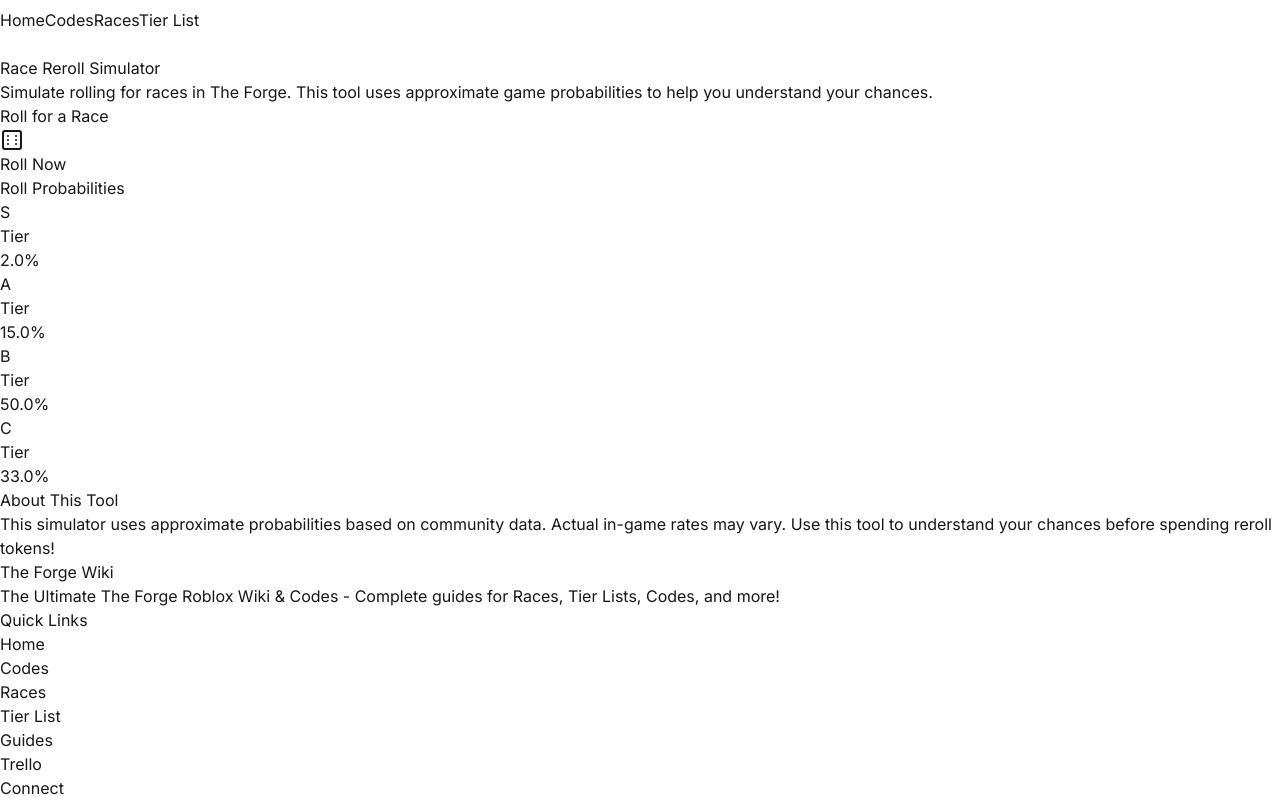
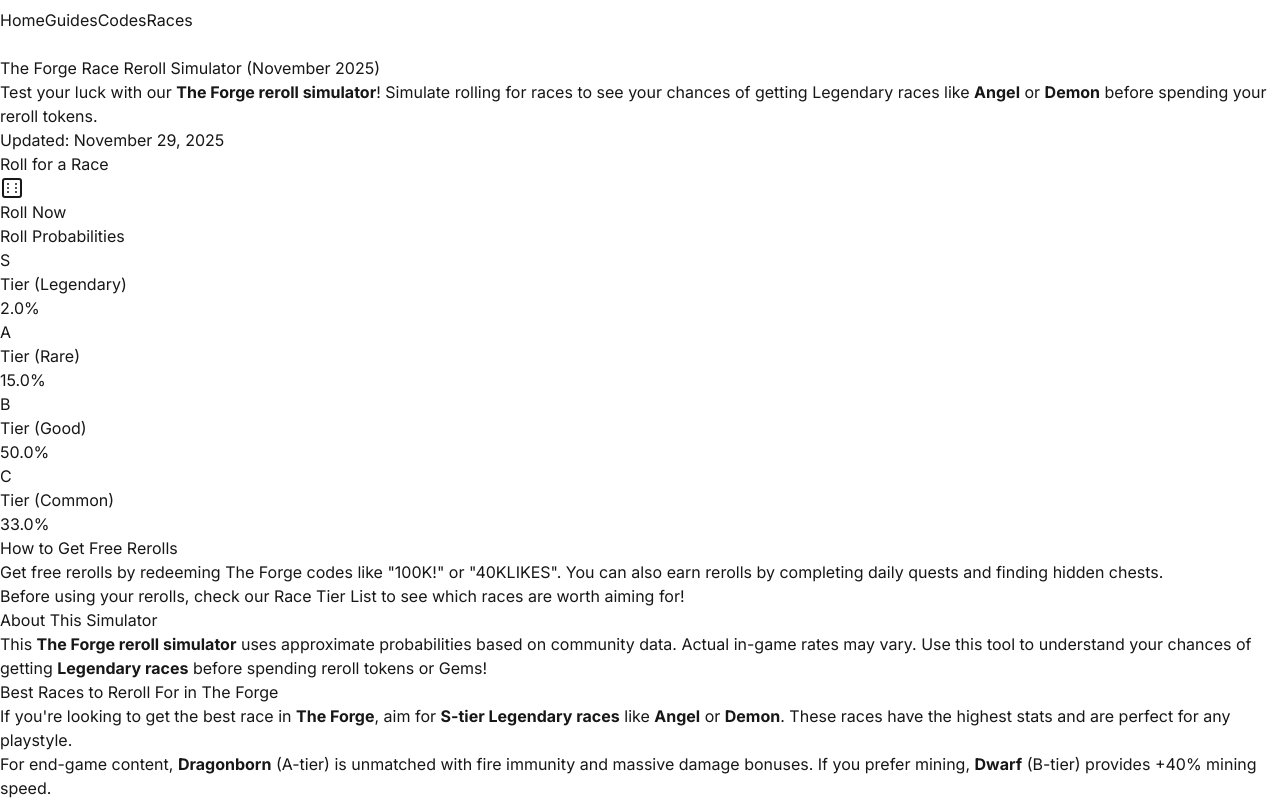
Before and after one commit to baiqwe/thefore, a Next.js app: page /tools/reroll-simulator in a window 1280 px wide. Shown: the part 1320-2120 px from the top of the page. Built offline with nearby package versions, Linux system fonts and the light colour scheme.

Commit message:
Move Guides to top navigation and enhance reroll page with SEO optimization

```diff
--- /dev/null
+++ b/src/app/tools/reroll-simulator/layout.tsx
@@ -0,0 +1,26 @@
+import { Metadata } from "next"
+
+const date = new Date()
+const currentMonth = date.toLocaleString('default', { month: 'long' })
+const currentYear = date.getFullYear()
+
+export const metadata: Metadata = {
+  title: `The Forge Race Reroll Simulator (${currentMonth} ${currentYear}) - Test Your Luck`,
+  description: `Simulate rolling for races in The Forge Roblox. Test your chances of getting Legendary races like Angel or Demon before spending reroll tokens. Updated ${currentMonth} ${currentYear}.`,
+  keywords: [
+    'The Forge Reroll Simulator',
+    'The Forge Race Reroll',
+    'Roblox The Forge Reroll',
+    'The Forge Race Simulator',
+    'The Forge Legendary Race',
+    'The Forge Reroll Calculator',
+  ],
+}
+
+export default function RerollSimulatorLayout({
+  children,
+}: {
+  children: React.ReactNode
+}) {
+  return <>{children}</>
+}
--- a/src/app/tools/reroll-simulator/page.tsx
+++ b/src/app/tools/reroll-simulator/page.tsx
@@ -5,6 +5,7 @@
 import { Button } from "@/components/ui/button"
 import { Badge } from "@/components/ui/badge"
 import { Dice6, RotateCcw } from "lucide-react"
+import Link from "next/link"
 import racesData from "@/data/races.json"
 
 // Race probabilities (example - adjust based on actual game data)
@@ -59,15 +60,61 @@
     C: "from-green-600 to-emerald-600",
   }
 
+  // Dynamic date for SEO
+  const date = new Date()
+  const currentMonth = date.toLocaleString('default', { month: 'long' })
+  const currentYear = date.getFullYear()
+
+  // FAQ Schema for SEO
+  const jsonLd = {
+    '@context': 'https://schema.org',
+    '@type': 'FAQPage',
+    mainEntity: [
+      {
+        '@type': 'Question',
+        name: 'How do I get free rerolls in The Forge?',
+        acceptedAnswer: {
+          '@type': 'Answer',
+          text: 'You can get free rerolls by redeeming codes like "100K!", "40KLIKES", or "20KLIKES" from our codes page. You can also earn rerolls by completing daily quests and finding hidden chests in the Volcanic Depths.',
+        },
+      },
+      {
+        '@type': 'Question',
+        name: 'What are the best races to reroll for in The Forge?',
+        acceptedAnswer: {
+          '@type': 'Answer',
+          text: 'The best races are S-tier Legendary races like Angel and Demon, which have the highest stats. A-tier races like Dragonborn are also excellent for end-game content. Check our Race Tier List guide for complete rankings.',
+        },
+      },
+      {
+        '@type': 'Question',
+        name: 'What are the reroll probabilities in The Forge?',
+        acceptedAnswer: {
+          '@type': 'Answer',
+          text: 'Based on community data, S-tier races have approximately 2% chance, A-tier 15%, B-tier 50%, and C-tier 33%. Use this simulator to understand your chances before spending reroll tokens.',
+        },
+      },
+    ],
+  }
+
   return (
-    <div className="container mx-auto px-4 py-10">
-      <div className="mb-8">
-        <h1 className="text-4xl font-extrabold mb-4 text-zinc-100">
-          Race Reroll Simulator
+    <div className="container mx-auto px-4 py-10 max-w-6xl">
+      {/* Inject Schema */}
+      <script
+        type="application/ld+json"
+        dangerouslySetInnerHTML={{ __html: JSON.stringify(jsonLd) }}
+      />
+
+      {/* SEO Intro Content */}
+      <div className="mb-10 text-center">
+        <h1 className="text-4xl md:text-5xl font-extrabold mb-6 bg-clip-text text-transparent bg-gradient-to-r from-amber-600 to-orange-600">
+          The Forge Race Reroll Simulator ({currentMonth} {currentYear})
         </h1>
-        <p className="text-zinc-400 text-lg">
-          Simulate rolling for races in The Forge. This tool uses approximate
-          game probabilities to help you understand your chances.
+        <p className="text-gray-700 text-lg md:text-xl max-w-2xl mx-auto leading-relaxed">
+          Test your luck with our <strong>The Forge reroll simulator</strong>! Simulate rolling for races to see your chances of getting <span className="font-semibold text-amber-700">Legendary races</span> like <strong>Angel</strong> or <strong>Demon</strong> before spending your reroll tokens.
+        </p>
+        <p className="text-sm text-gray-500 mt-2">
+          Updated: <span className="font-medium text-green-600">{currentMonth} {new Date().getDate()}, {currentYear}</span>
         </p>
       </div>
 
@@ -83,7 +130,7 @@
                 <Button
                   onClick={handleRoll}
                   size="lg"
-                  className="text-lg px-8 py-6"
+                  className="text-lg px-8 py-6 bg-gradient-to-r from-amber-600 to-orange-600 hover:from-amber-700 hover:to-orange-700"
                 >
                   <Dice6 className="mr-2 h-5 w-5" />
                   Roll Now
@@ -100,20 +147,20 @@
                     <h2 className="text-3xl font-bold text-white mb-2">
                       {currentRace.name}
                     </h2>
-                    <Badge variant="secondary" className="text-lg">
+                    <Badge variant="secondary" className="text-lg bg-white/20 text-white">
                       {currentRace.tier} Tier - {currentRace.rarity}
                     </Badge>
                   </div>
-                  <p className="text-zinc-400 mb-4">{currentRace.description}</p>
-                  <div className="bg-zinc-900 rounded-lg p-4">
-                    <h3 className="font-semibold text-zinc-300 mb-2">
+                  <p className="text-gray-700 mb-4 font-medium">{currentRace.description}</p>
+                  <div className="bg-gray-50 rounded-lg p-4 border border-gray-200">
+                    <h3 className="font-semibold text-gray-800 mb-2">
                       Abilities:
                     </h3>
                     <ul className="space-y-1">
                       {currentRace.abilities.map((ability, idx) => (
                         <li
                           key={idx}
-                          className="text-sm text-zinc-400 flex items-center justify-center gap-2"
+                          className="text-sm text-gray-600 flex items-center justify-center gap-2"
                         >
                           <span className="text-amber-500">•</span>
                           {ability}
@@ -130,8 +177,8 @@
                     <RotateCcw className="mr-2 h-4 w-4" />
                     Reset
                   </Button>
-                  <span className="text-zinc-400">
-                    Total Rolls: <strong className="text-amber-500">{rollCount}</strong>
+                  <span className="text-gray-600">
+                    Total Rolls: <strong className="text-amber-600">{rollCount}</strong>
                   </span>
                 </div>
               )}
@@ -149,7 +196,7 @@
                   {rollHistory.map((race, index) => (
                     <div
                       key={index}
-                      className="flex items-center justify-between p-3 bg-zinc-900 rounded-lg border border-zinc-800"
+                      className="flex items-center justify-between p-3 bg-gray-50 rounded-lg border border-gray-200"
                     >
                       <div className="flex items-center gap-3">
                         <Badge
@@ -163,11 +210,11 @@
                         >
                           {race.tier}
                         </Badge>
-                        <span className="font-semibold text-zinc-200">
+                        <span className="font-semibold text-gray-800">
                           {race.name}
                         </span>
                       </div>
-                      <span className="text-xs text-zinc-500">
+                      <span className="text-xs text-gray-500">
                         {race.rarity}
                       </span>
                     </div>
@@ -178,7 +225,7 @@
           )}
         </div>
 
-        {/* Probability Info */}
+        {/* Probability Info & SEO Content */}
         <div className="space-y-6">
           <Card>
             <CardHeader>
@@ -186,47 +233,47 @@
             </CardHeader>
             <CardContent className="space-y-4">
               <div className="space-y-3">
-                <div className="flex items-center justify-between p-3 bg-zinc-900 rounded-lg">
+                <div className="flex items-center justify-between p-3 bg-gradient-to-r from-red-50 to-orange-50 rounded-lg border border-red-200">
                   <div className="flex items-center gap-2">
                     <Badge className="bg-gradient-to-r from-red-600 to-orange-600">
                       S
                     </Badge>
-                    <span className="text-sm text-zinc-300">Tier</span>
+                    <span className="text-sm text-gray-700 font-medium">Tier (Legendary)</span>
                   </div>
-                  <span className="font-bold text-amber-500">
+                  <span className="font-bold text-red-600">
                     {(raceProbabilities.S * 100).toFixed(1)}%
                   </span>
                 </div>
-                <div className="flex items-center justify-between p-3 bg-zinc-900 rounded-lg">
+                <div className="flex items-center justify-between p-3 bg-gradient-to-r from-amber-50 to-yellow-50 rounded-lg border border-amber-200">
                   <div className="flex items-center gap-2">
                     <Badge className="bg-gradient-to-r from-amber-600 to-yellow-600">
                       A
                     </Badge>
-                    <span className="text-sm text-zinc-300">Tier</span>
+                    <span className="text-sm text-gray-700 font-medium">Tier (Rare)</span>
                   </div>
-                  <span className="font-bold text-amber-500">
+                  <span className="font-bold text-amber-600">
                     {(raceProbabilities.A * 100).toFixed(1)}%
                   </span>
                 </div>
-                <div className="flex items-center justify-between p-3 bg-zinc-900 rounded-lg">
+                <div className="flex items-center justify-between p-3 bg-gradient-to-r from-blue-50 to-cyan-50 rounded-lg border border-blue-200">
                   <div className="flex items-center gap-2">
                     <Badge className="bg-gradient-to-r from-blue-600 to-cyan-600">
                       B
                     </Badge>
-                    <span className="text-sm text-zinc-300">Tier</span>
+                    <span className="text-sm text-gray-700 font-medium">Tier (Good)</span>
                   </div>
-                  <span className="font-bold text-amber-500">
+                  <span className="font-bold text-blue-600">
                     {(raceProbabilities.B * 100).toFixed(1)}%
                   </span>
                 </div>
-                <div className="flex items-center justify-between p-3 bg-zinc-900 rounded-lg">
+                <div className="flex items-center justify-between p-3 bg-gradient-to-r from-green-50 to-emerald-50 rounded-lg border border-green-200">
                   <div className="flex items-center gap-2">
                     <Badge className="bg-gradient-to-r from-green-600 to-emerald-600">
                       C
                     </Badge>
-                    <span className="text-sm text-zinc-300">Tier</span>
+                    <span className="text-sm text-gray-700 font-medium">Tier (Common)</span>
                   </div>
-                  <span className="font-bold text-amber-500">
+                  <span className="font-bold text-green-600">
                     {(raceProbabilities.C * 100).toFixed(1)}%
                   </span>
                 </div>
@@ -234,20 +281,47 @@
             </CardContent>
           </Card>
 
+          {/* SEO Content Section */}
           <Card>
             <CardHeader>
-              <CardTitle>About This Tool</CardTitle>
+              <CardTitle>How to Get Free Rerolls</CardTitle>
             </CardHeader>
             <CardContent>
-              <p className="text-sm text-zinc-400 leading-relaxed">
-                This simulator uses approximate probabilities based on community
-                data. Actual in-game rates may vary. Use this tool to
-                understand your chances before spending reroll tokens!
+              <p className="text-sm text-gray-700 leading-relaxed mb-3">
+                Get free rerolls by redeeming <Link href="/codes" className="text-amber-600 hover:underline font-semibold">The Forge codes</Link> like &quot;100K!&quot; or &quot;40KLIKES&quot;. You can also earn rerolls by completing daily quests and finding hidden chests.
+              </p>
+              <p className="text-sm text-gray-700 leading-relaxed">
+                Before using your rerolls, check our <Link href="/wiki/race-tier-list" className="text-amber-600 hover:underline font-semibold">Race Tier List</Link> to see which races are worth aiming for!
+              </p>
+            </CardContent>
+          </Card>
+
+          <Card>
+            <CardHeader>
+              <CardTitle>About This Simulator</CardTitle>
+            </CardHeader>
+            <CardContent>
+              <p className="text-sm text-gray-700 leading-relaxed">
+                This <strong>The Forge reroll simulator</strong> uses approximate probabilities based on community data. Actual in-game rates may vary. Use this tool to understand your chances of getting <strong>Legendary races</strong> before spending reroll tokens or Gems!
               </p>
             </CardContent>
           </Card>
         </div>
       </div>
+
+      {/* SEO Guide Section */}
+      <div className="prose prose-lg max-w-none bg-gray-50 p-8 rounded-xl border border-gray-200 mt-12">
+        <h2 className="text-2xl font-bold text-gray-800 mb-4">Best Races to Reroll For in The Forge</h2>
+        <p className="text-gray-700 mb-4">
+          If you&apos;re looking to get the best race in <strong>The Forge</strong>, aim for <strong>S-tier Legendary races</strong> like <strong>Angel</strong> or <strong>Demon</strong>. These races have the highest stats and are perfect for any playstyle.
+        </p>
+        <p className="text-gray-700 mb-4">
+          For end-game content, <strong>Dragonborn</strong> (A-tier) is unmatched with fire immunity and massive damage bonuses. If you prefer mining, <strong>Dwarf</strong> (B-tier) provides +40% mining speed.
+        </p>
+        <p className="text-gray-700">
+          Remember: S-tier races have only a <strong>2% drop rate</strong>, so save up your rerolls and use them wisely! Check our <Link href="/wiki/races" className="text-amber-600 hover:underline font-semibold">complete Races guide</Link> for detailed information on all races.
+        </p>
+      </div>
     </div>
   )
 }
--- a/src/config/site.ts
+++ b/src/config/site.ts
@@ -11,10 +11,10 @@
   },
   mainNav: [
     { title: "Home", href: "/" },
+    { title: "Guides", href: "/wiki" },
     { title: "Codes", href: "/codes" },
     { title: "Races", href: "/wiki/races" },
     { title: "Tier List", href: "/wiki/race-tier-list" },
-    { title: "Guides", href: "/wiki" },
     { title: "Trello", href: "https://trello.com/theforge", external: true },
   ],
 }
```
